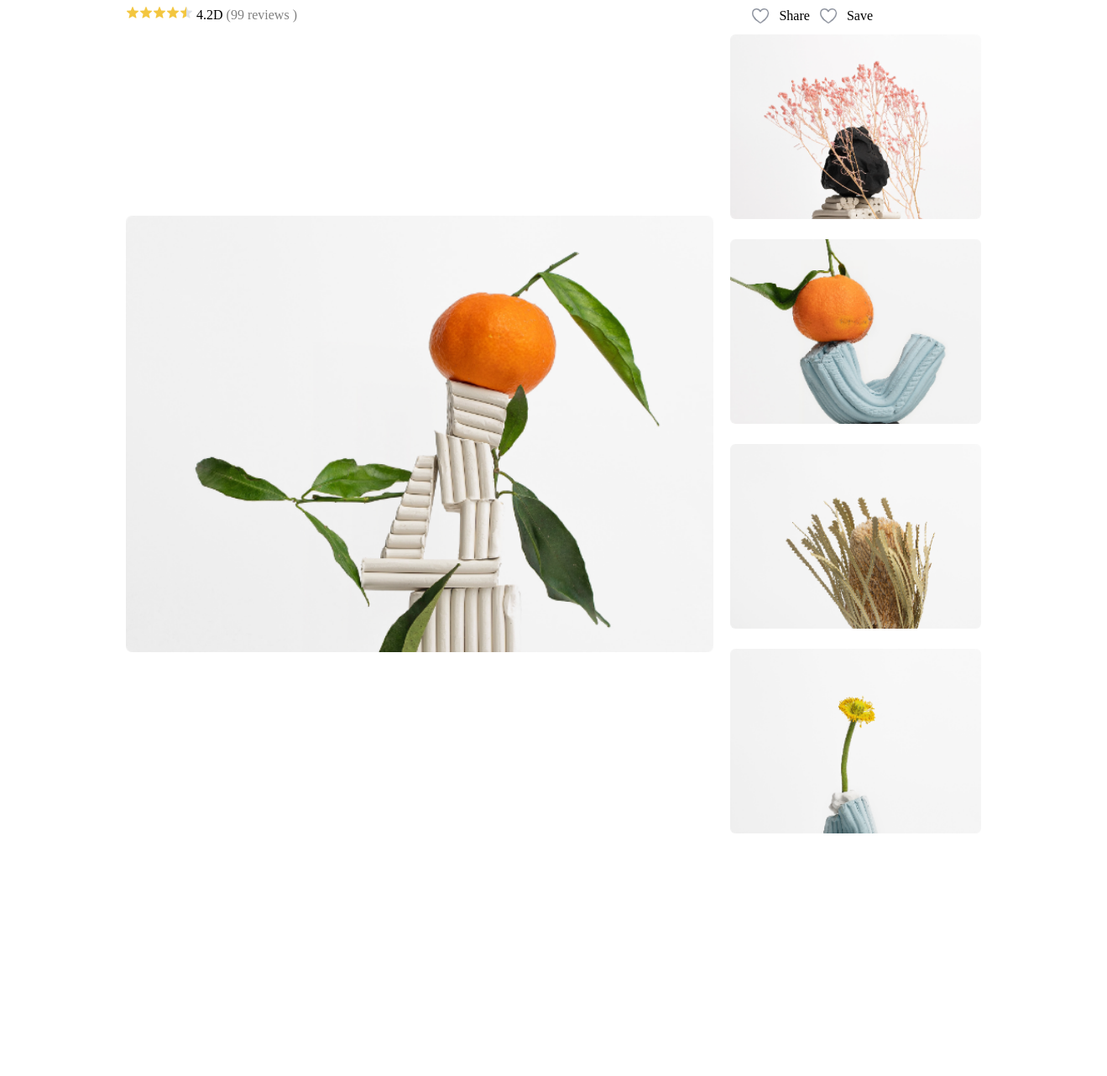
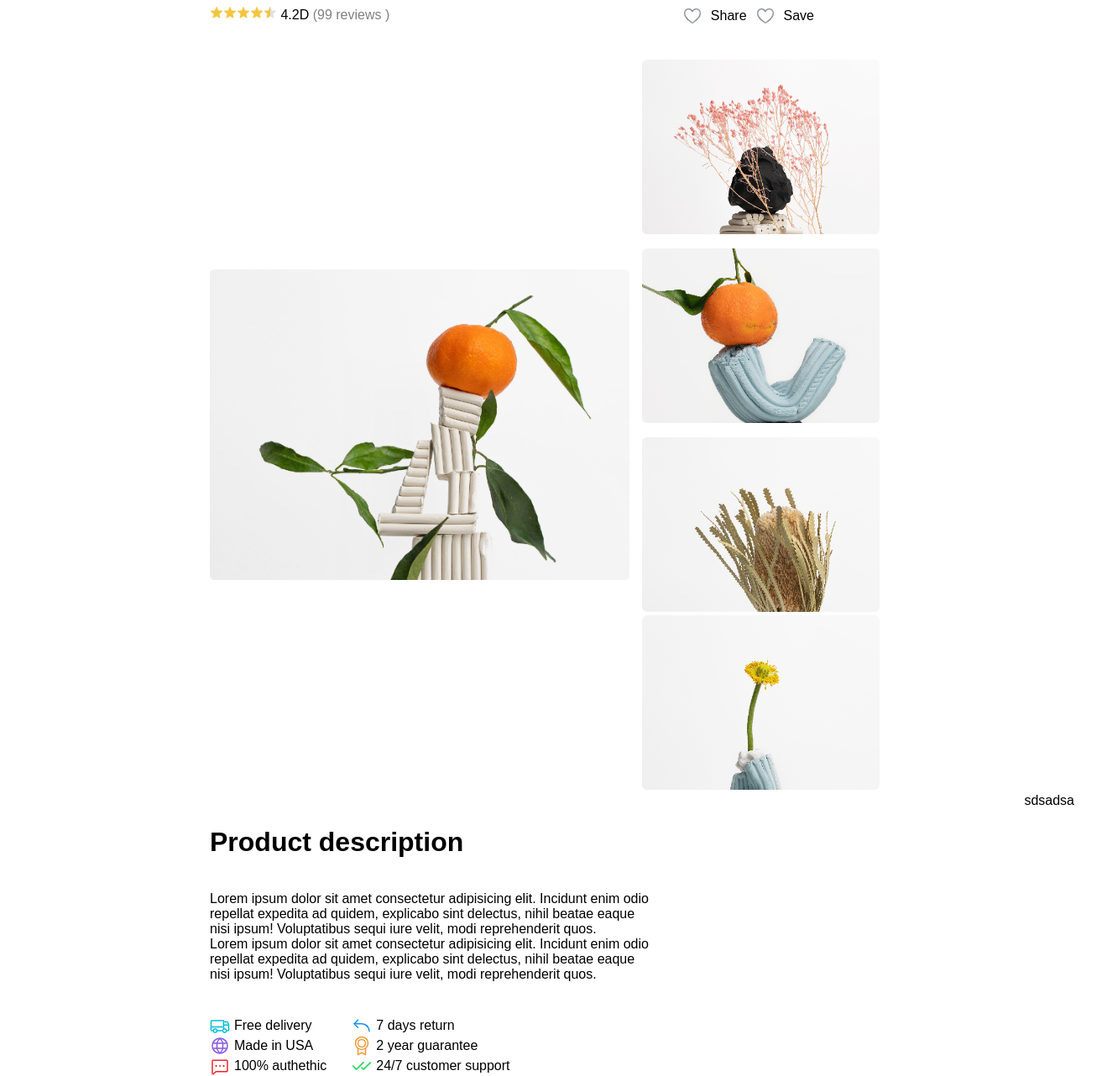
Before and after one commit to doivi/BaiTapTuan03, a plain HTML site: page BaiTapTuan05/HTML/index.html in a window 1280 px wide. Shown: the part 189-1471 px from the top of the page at 84% size, 1319 px wide, since content can reach past the window. Before the commit the page ends 1196 px from the top, so only its background shows below. Drawn offline with Linux system fonts and the light colour scheme.

Commit message:
Fix BTTuano5

```diff
--- a/BaiTapTuan05/CSS/style.css
+++ b/BaiTapTuan05/CSS/style.css
@@ -2,6 +2,7 @@
     margin: 0;
     padding: 0;
     box-sizing: border-box;
+    font-family: sans-serif;
 }
  #content_header {
     display: flex;
@@ -29,7 +30,7 @@
  }
  .center ul .list_1 {
     border-bottom: 2px solid rgba(20, 98, 143, 0.61);
-    color:rgba(20, 98, 143, 0.61) ;
+    color:rgba(20, 118, 143, 0.726) ;
 
  }
  .center {
@@ -41,18 +42,22 @@
     align-items: center;
     gap: 10px;
     margin-bottom: 10px;
+    margin-right: -100px;
  }
- .right input {
-    height: 40px;
-    background-color: rgba(228, 228, 228, 0.712);
-    border: none;
-    padding: 10px 58px;
-    border-radius: 5px;
+ .right .search {
+  padding: 8px 10px;
+  background-color: #ECF1EC;
+  border-radius: 5px;
+
  }
-
+ .search input {
+  border: none;
+  background-color:#ECF1EC ;
+  font-size: 16px
+ }
  .top {
    margin-top: 40px;
-   margin-left: 150px;
+   margin-left: 250px;
  }
  .top h1 {
    margin: 10px 0px;
@@ -70,22 +75,56 @@
    display: flex;
    justify-content: center;
    align-items: center;
-   margin-right: 240px;
+   margin-right: 310px;
  }
  .center_img {
    display: flex;
    align-items: center;
+   margin-top: 40px;
  }
- .center_img .img_big  img {
-   margin-left: 150px;
-   width: 700px;
-   margin-right: 10px;
- }
- .center_img .img_small_1 img {
-   margin: 10px;
-   height: 220px;
- }
- .center_img .img_small_2 img {
-   margin: 10px;
-   height: 220px;
- }
+.img_big {
+  margin-left: 250px;
+  margin-right: 15px;
+
+}
+.img_big img {
+  width: 100%
+}
+
+.img_small_1  img {
+  margin-right: 15px;
+  margin-bottom: 13px;
+}
+.img_small_2  img {
+  margin-right: 15px;
+}
+.center_product {
+  display: flex;
+  justify-content: space-between;
+}
+.center_product .product_left {
+  margin-left: 250px;
+}
+.des {
+  margin-top: 40px;
+  width: 55%;
+  margin-bottom: 40px;
+}
+.des h1 {
+  margin-bottom: 40px;
+}
+.service {
+  display: flex;
+  align-items: center;
+  width: 55%;
+}
+.service .service_left {
+  margin-right: 30px;
+}
+.service_list {
+  display: flex;
+  align-items: center;
+}
+.service_list img {
+  margin-right: 5px;
+}
--- a/BaiTapTuan05/HTML/index.html
+++ b/BaiTapTuan05/HTML/index.html
@@ -6,6 +6,7 @@
     <meta name="viewport" content="width=device-width, initial-scale=1.0">
     <title>Document</title>
     <link rel="stylesheet" href="/CSS/style.css">
+    <link rel="stylesheet" href="https://cdnjs.cloudflare.com/ajax/libs/font-awesome/6.3.0/css/all.min.css">
 </head>
 <body>
     <div id="wrapper">
@@ -23,10 +24,13 @@
                 </ul>
             </div>
             <div class="right">
-                <input type="text" placeholder="Search...">
+                <div class="search">
+                    <i class="fa-solid fa-magnifying-glass"></i>
+                    <input type="text" placeholder="Search...">
+                </div>
                 <img src="/IMG/Bell 1.png" alt="">
                 <img src="/IMG/Shopping cart simple 1.png" alt="">
-                <img src="/IMG/Shopping cart simple 1.png" alt="">
+                <img src="/IMG/Avatar 758.png" alt="">
             </div>
         </div>
         <div id="content_center">
@@ -64,6 +68,54 @@
                     </div>
                 </div>
             </div>
+            <div class="center_product">
+                <div class="product_left">
+                    <div class="des">
+                        <h1>Product description</h1>
+                        <p>Lorem ipsum dolor sit amet consectetur adipisicing elit. Incidunt enim odio repellat expedita
+                            ad quidem, explicabo sint delectus, nihil beatae eaque nisi ipsum! Voluptatibus sequi iure
+                            velit, modi reprehenderit quos. <br>
+                            Lorem ipsum dolor sit amet consectetur adipisicing elit. Incidunt enim odio repellat expedita ad
+                            quidem, explicabo sint delectus, nihil beatae eaque nisi ipsum! Voluptatibus sequi iure velit,
+                            modi reprehenderit quos.
+                        </p>
+                    </div>
+                    <div class="service">
+                        <div class="service_left">
+                            <div class="service_list">
+                                <img src="/IMG/Truck 1.png" alt="">
+                                <span>Free delivery</span>
+                            </div>
+                           <div class="service_list">
+                            <img src="/IMG/Globe 1.png" alt="">
+                            <span>Made in USA</span>
+                           </div>
+                           <div class="service_list">
+                            <img src="/IMG/Chat dots 1.png" alt="">
+                            <span>100% authethic</span>
+                           </div>
+
+                        </div>
+                        <div class="service_right">
+                            <div class="service_list">
+                                <img src="/IMG/Arrow bend up left 1.png" alt="">
+                                <span>7 days return</span>
+                            </div>
+                            <div class="service_list">
+                                <img src="/IMG/Medal 1.png" alt="">
+                                <span>2 year guarantee</span>
+                            </div>
+                            <div class="service_list">
+                                <img src="/IMG/Checks 1.png" alt="">
+                                <span>24/7 customer support</span>
+                            </div>
+                         </div>
+                    </div>
+                </div>
+                <div class="product_right">
+                    sdsadsa
+                </div>
+            </div>
         </div>
     </div>
 </body>
```
Also changed, not shown: BaiTapTuan05/MinhChung/Minhchung.png (added).
